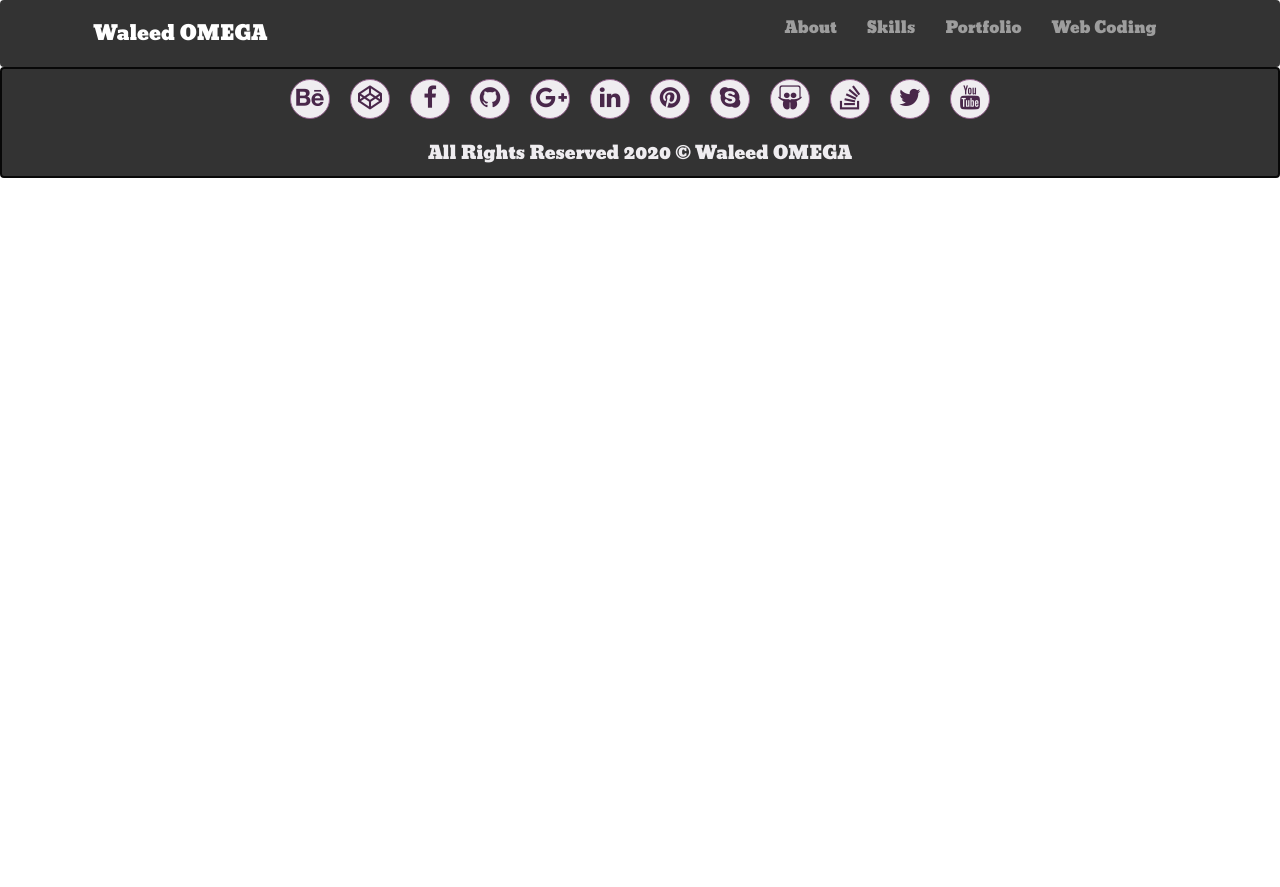
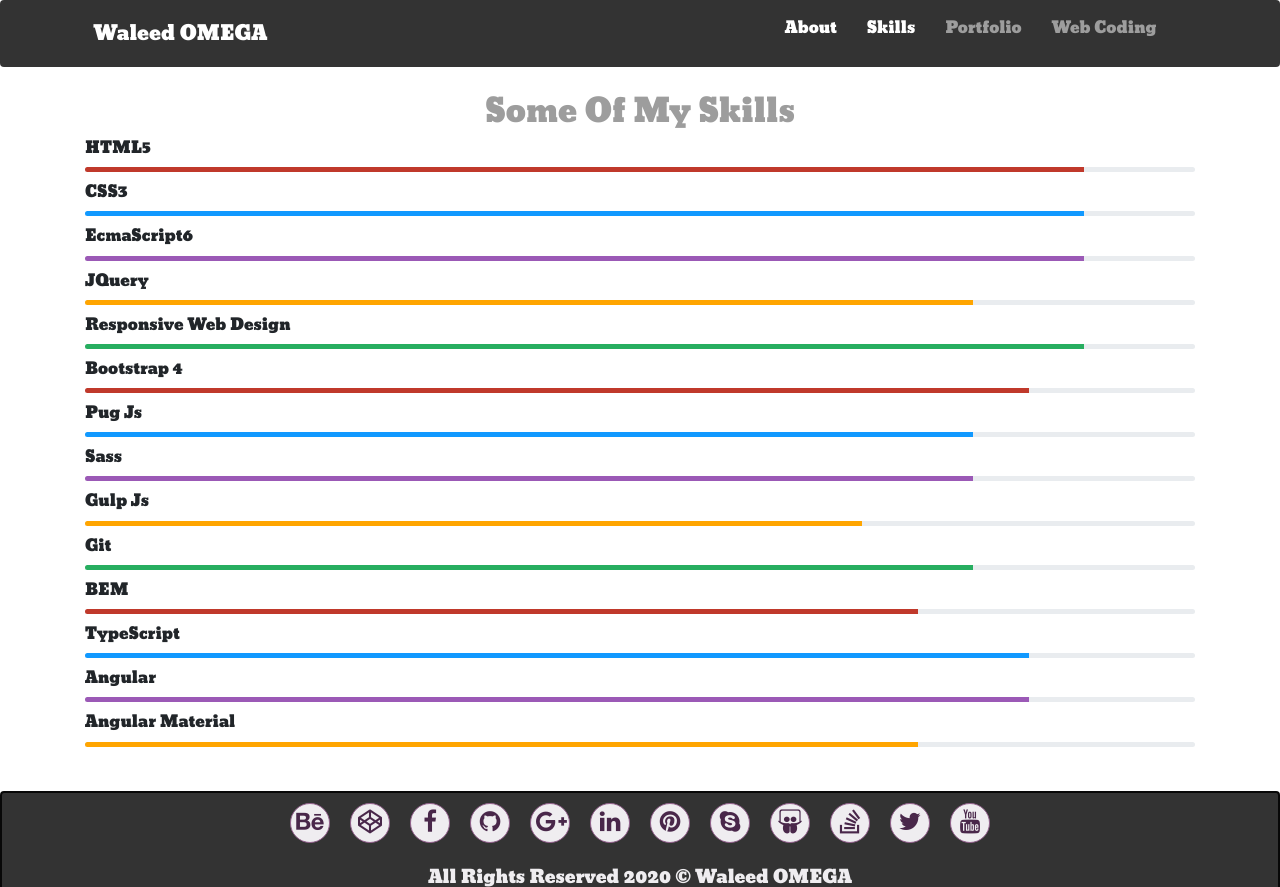
Before and after one commit to WaleedOMEGA/waleedomegasite, an Angular app: page /skills in a window 1280 px wide. Before the commit this address led to /. Before the commit the page ends 800 px from the top, so only its background shows below. Built offline with nearby package versions, Linux system fonts and the light colour scheme.

Commit message:
fix routing and skills

```diff
--- a/src/app/app.module.ts
+++ b/src/app/app.module.ts
@@ -6,13 +6,15 @@ import { AppComponent } from './app.component';
 import { HeaderComponent } from './core/header/header.component';
 import { FooterComponent } from './core/footer/footer.component';
 import { HomeComponent } from './pages/home/home.component';
+import { SkillsComponent } from './pages/skills/skills.component';
 
 @NgModule({
   declarations: [
     AppComponent,
     HeaderComponent,
     FooterComponent,
-    HomeComponent
+    HomeComponent,
+    SkillsComponent
   ],
   imports: [
     BrowserModule,
--- a/src/app/core/footer/footer.component.scss
+++ b/src/app/core/footer/footer.component.scss
@@ -12,6 +12,7 @@ footer{
     border-radius: 4px;
     min-height: 50px;
     width: 100%;
+    margin-top: 44px;
     .social {
         width:100%;
         i{
--- a/src/app/core/header/header.component.html
+++ b/src/app/core/header/header.component.html
@@ -11,8 +11,8 @@
       <div class="nav-colapse" id="omega">
 
         <ul class="navbar">
-          <li><a routerLink="" routerLinkActive="active">About</a></li>
-          <li><a>Skills</a></li>
+          <li><a routerLink="/about" routerLinkActive="active" class="active">About</a></li>
+          <li><a routerLink="/skills" routerLinkActive="active">Skills</a></li>
           <li><a>Portfolio</a></li>
           <li><a>Web Coding</a></li>
         </ul>
--- a/src/app/pages/home/home.component.scss
+++ b/src/app/pages/home/home.component.scss
@@ -1,5 +1,4 @@
 #pyramid {
-  height: 574px;
   top:10%;
   left:50%;
   margin-top: 10px;
--- /dev/null
+++ b/src/app/pages/skills/skills.component.html
@@ -0,0 +1,13 @@
+<div class="skills">
+  <div class="container">
+        <h2>Some Of My Skills</h2>
+  <div *ngFor='let skill of skills' class="skill">
+    <h6 class="skill">{{skill.name}}</h6>
+    <div class="progress skill-bar">
+    <div class="progress-bar" role="progressbar" style="background-color:{{skill.color}}">
+
+    </div>
+    </div>
+  </div>
+  </div>
+</div>
--- /dev/null
+++ b/src/app/pages/skills/skills.component.scss
@@ -0,0 +1,42 @@
+.skills{
+  margin-top: 25px;
+
+  h2{
+    color:#9d9d9d;
+    text-align: center;
+  }
+  .progress{
+    margin-top: 10px;
+    margin-bottom: 10px;
+    height: 5px;
+    animation: changewidth 1s 1;
+    -webkit-animation: changewidth 1s 1;
+        .progress-bar
+{
+     height:5px;
+}
+
+
+}
+}
+@keyframes changewidth {
+  0% {
+    width: 0;
+  }
+
+  25% {
+    width: 25%;
+  }
+
+  50% {
+    width: 50%;
+  }
+
+  75% {
+    width: 75%;
+  }
+
+  100% {
+    width: 100%;
+  }
+}
--- /dev/null
+++ b/src/app/pages/skills/skills.component.ts
@@ -0,0 +1,43 @@
+import { Component, OnInit, AfterViewChecked } from '@angular/core';
+
+@Component({
+  selector: 'app-skills',
+  templateUrl: './skills.component.html',
+  styleUrls: ['./skills.component.scss']
+})
+export class SkillsComponent implements OnInit, AfterViewChecked{
+  widthnow =0
+
+  skills = [
+    { name: 'HTML5', percentage: 90, color: '#c0392b', widthnow:0},
+    { name: 'CSS3', percentage: 90, color:'#1199ff',widthnow:0},
+    { name: 'EcmaScript6', percentage: 90, color:'#9b59b6',widthnow:0},
+    { name: 'JQuery', percentage: 80, color:'#ffa500',widthnow:0},
+    { name: 'Responsive Web Design', percentage: 90, color:'#27ae60',widthnow:0},
+    { name: 'Bootstrap 4', percentage: 85, color:'#c0392b',widthnow:0},
+    { name: 'Pug Js', percentage: 80, color:'#1199ff',widthnow:0},
+    { name: 'Sass', percentage: 80, color:'#9b59b6',widthnow:0},
+    { name: 'Gulp Js', percentage: 70, color:'#ffa500',widthnow:0},
+    { name: 'Git', percentage: 80, color:'#27ae60',widthnow:0},
+    { name: 'BEM', percentage: 75, color:'#c0392b',widthnow:0},
+    { name: 'TypeScript', percentage: 85, color: '#1199ff', widthnow: 0},
+    { name: 'Angular', percentage: 85, color: '#9b59b6', widthnow: 0},
+    { name: 'Angular Material', percentage: 75, color: '#ffa500', widthnow: 0},
+  ];
+  constructor() { }
+
+  ngOnInit(): void {
+
+  }
+  ngAfterViewChecked() {
+    let bars = document.querySelectorAll('.progress-bar') as any as HTMLElement[];
+
+    for (let i = 0; i < bars.length; i++) {
+
+        bars[i].style.width = this.skills[i].percentage + '%';
+
+
+    }
+  }
+
+}
--- a/src/styles.scss
+++ b/src/styles.scss
@@ -77,7 +77,7 @@ body {
 
 body {
   font-family: $bevan;
-  overflow: hidden;
+  overflow-x: hidden;
 }
 
 h1 {
```
Also changed, not shown: src/app/app-routing.module.ts (+10 -0 lines), 1 other file (tests, documents, lock files or other folders).
